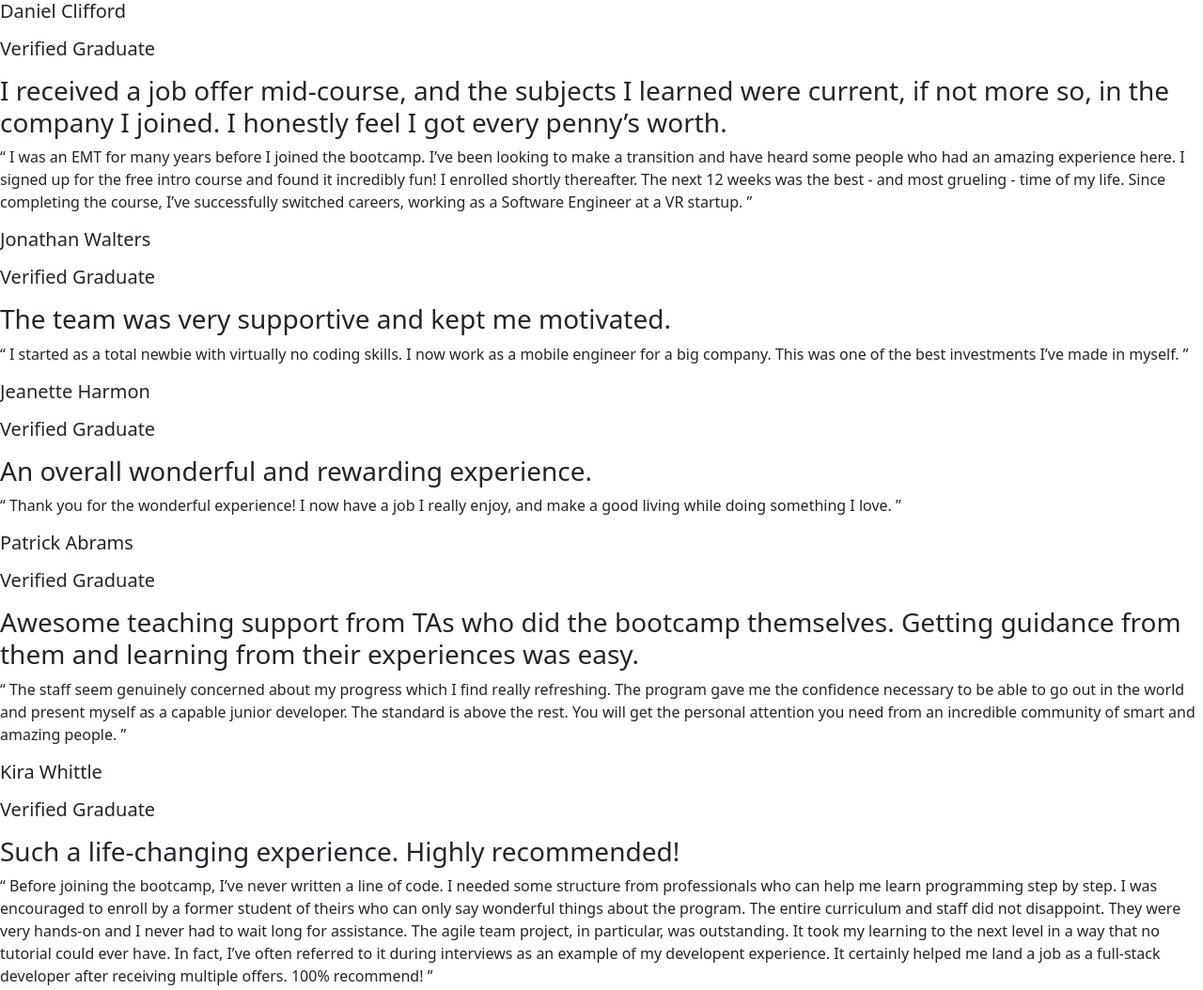
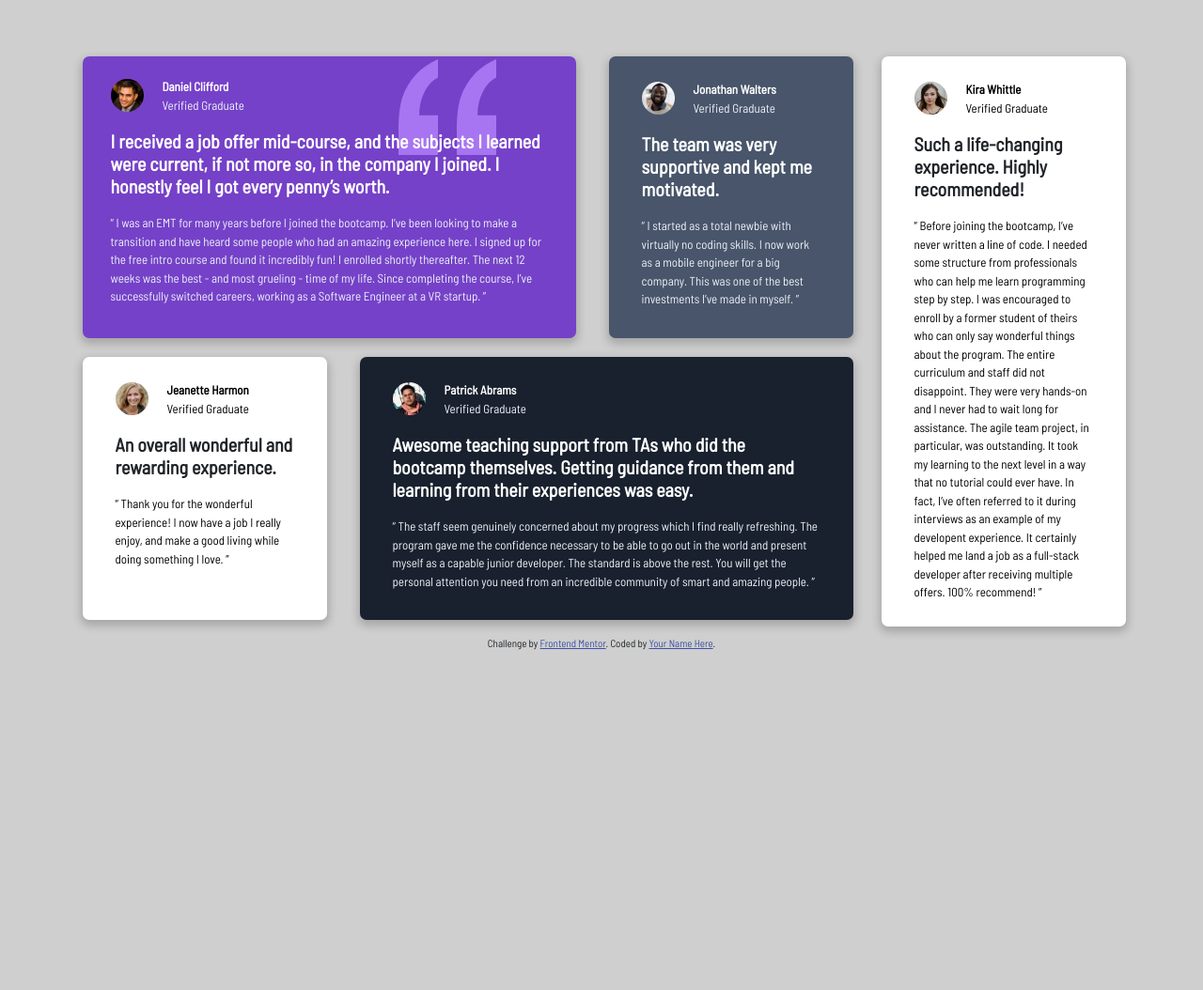
Before and after one commit to riteessshh/testimonial-grid-section-development, a plain HTML site: page index.html in a window 1280 px wide. Shown: the top 1054 px of the page at 94% size. After the commit the page ends 800 px from the top, so only its background shows below. Drawn offline with nearby package versions, Linux system fonts and the light colour scheme.

Commit message:
edit2.0
major edits

```diff
--- a/index.html
+++ b/index.html
@@ -6,6 +6,10 @@
   <meta name="viewport" content="width=device-width, initial-scale=1.0"> <!-- displays site properly based on user's device -->
 
   <link rel="icon" type="image/png" sizes="32x32" href="./images/favicon-32x32.png">
+
+  <!-- font -->
+  <link href="https://fonts.googleapis.com/css2?family=Barlow+Semi+Condensed&display=swap" rel="stylesheet">
+
 
   <!-- stylesheet -->
   <link href="https://cdn.jsdelivr.net/npm/bootstrap@5.0.0-beta1/dist/css/bootstrap.min.css" rel="stylesheet" integrity="sha384-giJF6kkoqNQ00vy+HMDP7azOuL0xtbfIcaT9wjKHr8RbDVddVHyTfAAsrekwKmP1" crossorigin="anonymous">
@@ -27,12 +31,20 @@
 </head>
 
 <body>
-  <div class="">
-    <h5><p>Daniel Clifford</p>
-    <p>Verified Graduate</p></h5>
+  <div class="container">
+    <div class="row">
+      <div class="col-lg-9 coll1">
+        <div class="row">
+          <div class="col-lg-8 first">
+            <p>
+              <img class="head" src="images/image-daniel.jpg" alt="">
+              <p class="name">Daniel Clifford</p>
+              <p>Verified Graduate</p>
+            </p>
+            <img class="bgpt" src="images/bg-pattern-quotation.svg" alt="">
 
-    <h3>I received a job offer mid-course, and the subjects I learned were current, if not more so,
-    in the company I joined. I honestly feel I got every penny’s worth.</h3>
+            <h4>I received a job offer mid-course, and the subjects I learned were current, if not more so,
+              in the company I joined. I honestly feel I got every penny’s worth.</h4>
 
             <p>“ I was an EMT for many years before I joined the bootcamp. I’ve been looking to make a
               transition and have heard some people who had an amazing experience here. I signed up
@@ -41,46 +53,60 @@
               the course, I’ve successfully switched careers, working as a Software Engineer at a VR startup. ”</p>
           </div>
 
-  <div class="">
-    <h5><p>Jonathan Walters</p>
-    <p>Verified Graduate</p></h5>
+          <div class="col-lg-4 second">
+            <p>
+              <img class="head" src="images/image-jonathan.jpg" alt="">
+              <p class="name">Jonathan Walters</p>
+              <p>Verified Graduate</p>
+            </p>
 
-    <h3>The team was very supportive and kept me motivated.</h3>
+            <h4>The team was very supportive and kept me motivated.</h4>
 
             <p>“ I started as a total newbie with virtually no coding skills. I now work as a mobile engineer
               for a big company. This was one of the best investments I’ve made in myself. ”</p>
           </div>
+        </div>
+        <div class="row">
+          <div class="col-lg-4 third">
+            <p>
+              <img class="head" src="images/image-jeanette.jpg" alt="">
+              <p class="name wh">Jeanette Harmon</p>
+              <p class="wh">Verified Graduate</p>
+            </p>
 
-  <div class="">
-    <h5><p>Jeanette Harmon</p>
-    <p>Verified Graduate</p></h5>
+            <h4>An overall wonderful and rewarding experience.</h4>
 
-    <h3>An overall wonderful and rewarding experience.</h3>
-
-    <p>“ Thank you for the wonderful experience! I now have a job I really enjoy, and make a good living
+            <p class="wh">“ Thank you for the wonderful experience! I now have a job I really enjoy, and make a good living
               while doing something I love. ”</p>
           </div>
 
-  <div class="">
-    <h5><p>Patrick Abrams</p>
-    <p>Verified Graduate</p></h5>
+          <div class="col-lg-8 forth">
+            <p>
+              <img class="head" src="images/image-patrick.jpg" alt="">
+              <p class="name">Patrick Abrams</p>
+              <p>Verified Graduate</p>
+            </p>
 
-    <h3>Awesome teaching support from TAs who did the bootcamp themselves. Getting guidance from them and
-    learning from their experiences was easy.</h3>
+            <h4>Awesome teaching support from TAs who did the bootcamp themselves. Getting guidance from them and
+              learning from their experiences was easy.</h4>
 
             <p>“ The staff seem genuinely concerned about my progress which I find really refreshing. The program
               gave me the confidence necessary to be able to go out in the world and present myself as a capable
               junior developer. The standard is above the rest. You will get the personal attention you need from
               an incredible community of smart and amazing people. ”</p>
           </div>
+        </div>
+      </div>
+      <div class="col-lg-3 fifth">
+        <p>
+          <img class="head" src="images/image-kira.jpg" alt="">
+          <p class="name wh">Kira Whittle</p>
+          <p class="wh">Verified Graduate</p>
+        </p>
 
-  <div class="">
-    <h5><p>Kira Whittle</p>
-    <p>Verified Graduate</p></h5>
+        <h4>Such a life-changing experience. Highly recommended!</h4>
 
-    <h3>Such a life-changing experience. Highly recommended!</h3>
-
-    <p>“ Before joining the bootcamp, I’ve never written a line of code. I needed some structure from
+        <p class="wh">“ Before joining the bootcamp, I’ve never written a line of code. I needed some structure from
           professionals who can help me learn programming step by step. I was encouraged to enroll by a former
           student of theirs who can only say wonderful things about the program. The entire curriculum and staff
           did not disappoint. They were very hands-on and I never had to wait long for assistance. The agile team
@@ -89,6 +115,10 @@
           experience. It certainly helped me land a job as a full-stack developer after receiving multiple offers.
           100% recommend! ”</p>
       </div>
+    </div>
+  </div>
+
+
 
   <div class="attribution">
     Challenge by <a href="https://www.frontendmentor.io?ref=challenge" target="_blank">Frontend Mentor</a>.
--- a/styles.css
+++ b/styles.css
@@ -0,0 +1,95 @@
+
+body{
+  background-color: hsl(0, 0%, 81%);
+  font-family: 'Barlow Semi Condensed', sans-serif;
+  margin: 50px auto auto;
+}
+
+p{
+  font-size: 13px;
+  font-weight: lighter;
+  color: hsl(210, 46%, 95%);
+  /* line-height: 1.25; */
+}
+
+h4{
+  position: relative;
+  font-size: 20px;
+  padding-bottom: 10px ;
+  font-weight: 600;
+  z-index: 10;
+}
+
+.name {
+  font-weight: 600;
+  color: White;
+  margin: 0;
+}
+.wh {
+  color: Black;
+}
+
+.head {
+  width: 35px;
+  border-radius: 50%;
+  float: left;
+  margin: 17px 20px auto auto;
+}
+.bgpt {
+  position: absolute;
+  top: 3px;
+  right: 85px;
+  z-index: 1;
+}
+
+/* cards */
+.first{
+  position: relative;
+  background-color: hsl(263, 55%, 52%);
+  color: White;
+  width: 525px;
+  height: 300px;
+  margin: 10px auto;
+  padding: 7px 30px;
+  box-shadow:  0 4px 10px 2px rgba(0,0,0,0.2);
+  border-radius: 7px;
+
+}
+.second{
+  background-color: hsl(217, 19%, 35%);
+  color: White;
+  width: 260px;
+  height: 300px;
+  margin: 10px auto;
+  padding: 10px 35px;
+  box-shadow:  0 4px 10px 2px rgba(0,0,0,0.2);
+  border-radius: 7px;
+}
+.third{
+  background-color: White;
+  width: 260px;
+  height: 280px;
+  margin: 10px auto;
+  padding: 10px 35px;
+  box-shadow:  0 4px 10px 2px rgba(0,0,0,0.2);
+  border-radius: 7px;
+}
+.forth{
+  background-color: hsl(219, 29%, 14%);
+  color: White;
+  width: 525px;
+  height: 280px;
+  margin: 10px auto;
+  padding: 10px 35px;
+  box-shadow:  0 4px 10px 2px rgba(0,0,0,0.2);
+  border-radius: 7px;
+}
+.fifth{
+  background-color: White;
+  width: 260px;
+  height: auto;
+  margin: 10px auto;
+  padding: 10px 35px;
+  box-shadow:  0 4px 10px 2px rgba(0,0,0,0.2);
+  border-radius: 7px;
+}
```
Lines whose indentation alone changed are shown as unchanged.
